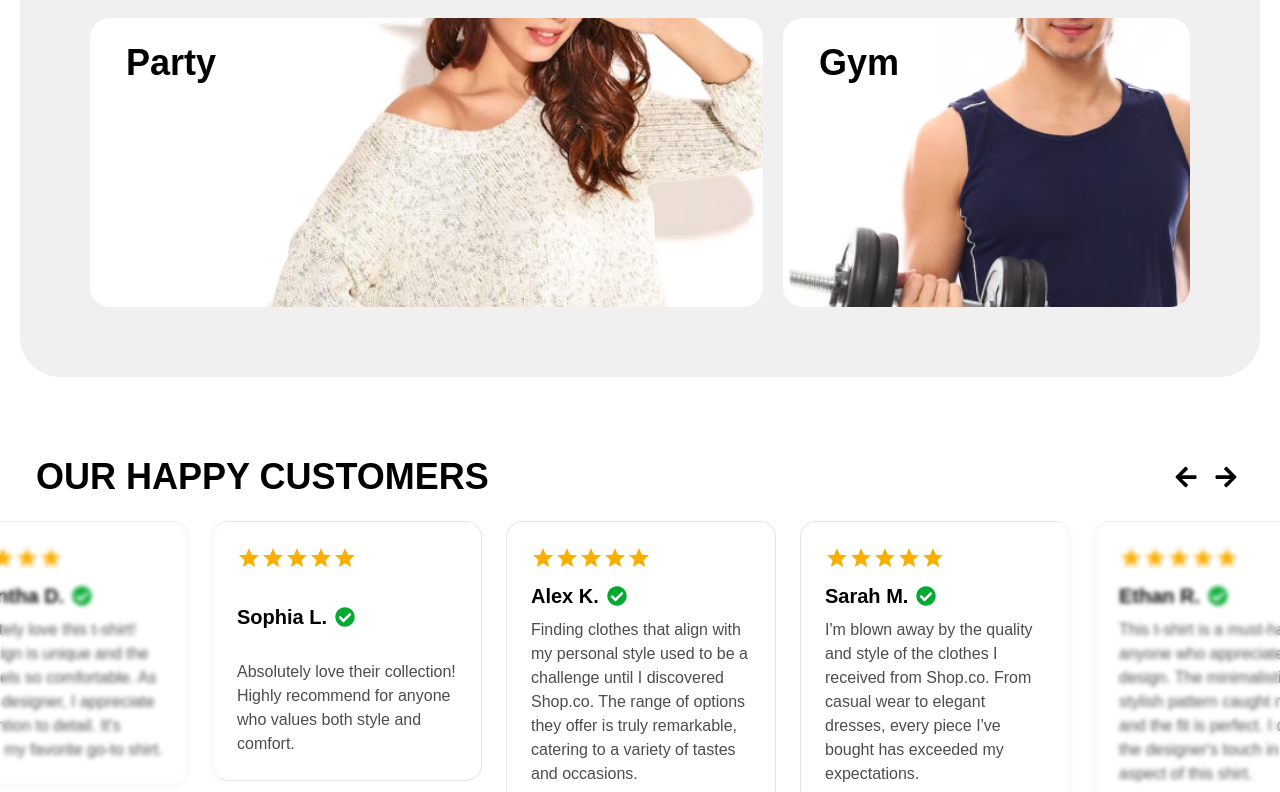
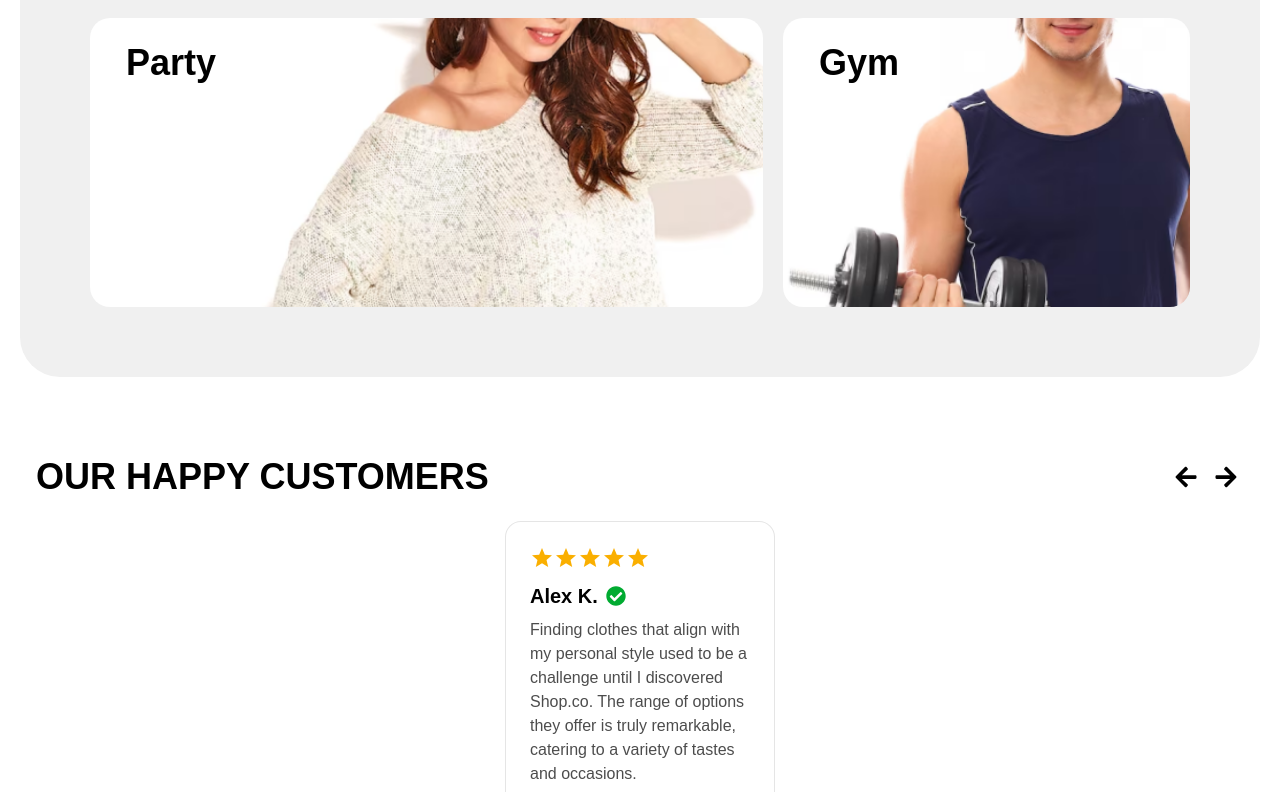
Before and after one commit to MuhammadMuheb/E-commerce-shop, a React (Create React App) app: page /home in a window 1280 px wide. Shown: the part 2008-2800 px from the top of the page. Built offline with nearby package versions, Linux system fonts and the light colour scheme; no server answers.

Commit message:
fix: Remove unused customer reviews from OurHappyCustomers component to streamline data and improve performance

```diff
--- a/src/components/home/OurHappyCustomers.jsx
+++ b/src/components/home/OurHappyCustomers.jsx
@@ -12,36 +12,6 @@ id: 1,
 name: "Alex K.",
 rating: 5,
 text: "Finding clothes that align with my personal style used to be a challenge until I discovered Shop.co. The range of options they offer is truly remarkable, catering to a variety of tastes and occasions.",
-},
-{
-id: 2,
-name: "Sarah M.",
-rating: 5,
-text: "I'm blown away by the quality and style of the clothes I received from Shop.co. From casual wear to elegant dresses, every piece I've bought has exceeded my expectations.",
-},
-{
-id: 3,
-name: "Ethan R.",
-rating: 5,
-text: "This t-shirt is a must-have for anyone who appreciates good design. The minimalistic yet stylish pattern caught my eye, and the fit is perfect. I can see the designer's touch in every aspect of this shirt.",
-},
-{
-id: 4,
-name: "Olivia P.",
-rating: 5,
-text: "As a UI/UX enthusiast, I value simplicity and functionality. This t-shirt not only represents those principles but also feels great to wear. It's evident that the designer poured their creativity into making this t-shirt stand out.",
-},
-{
-id: 5,
-name: "Samantha D.",
-rating: 5,
-text: "I absolutely love this t-shirt! The design is unique and the fabric feels so comfortable. As a fellow designer, I appreciate the attention to detail. It's become my favorite go-to shirt.",
-},
-{
-id: 6,
-name: "Sophia L.",
-rating: 5,
-text: "Absolutely love their collection! Highly recommend for anyone who values both style and comfort.",
 },
 ];
 
```
